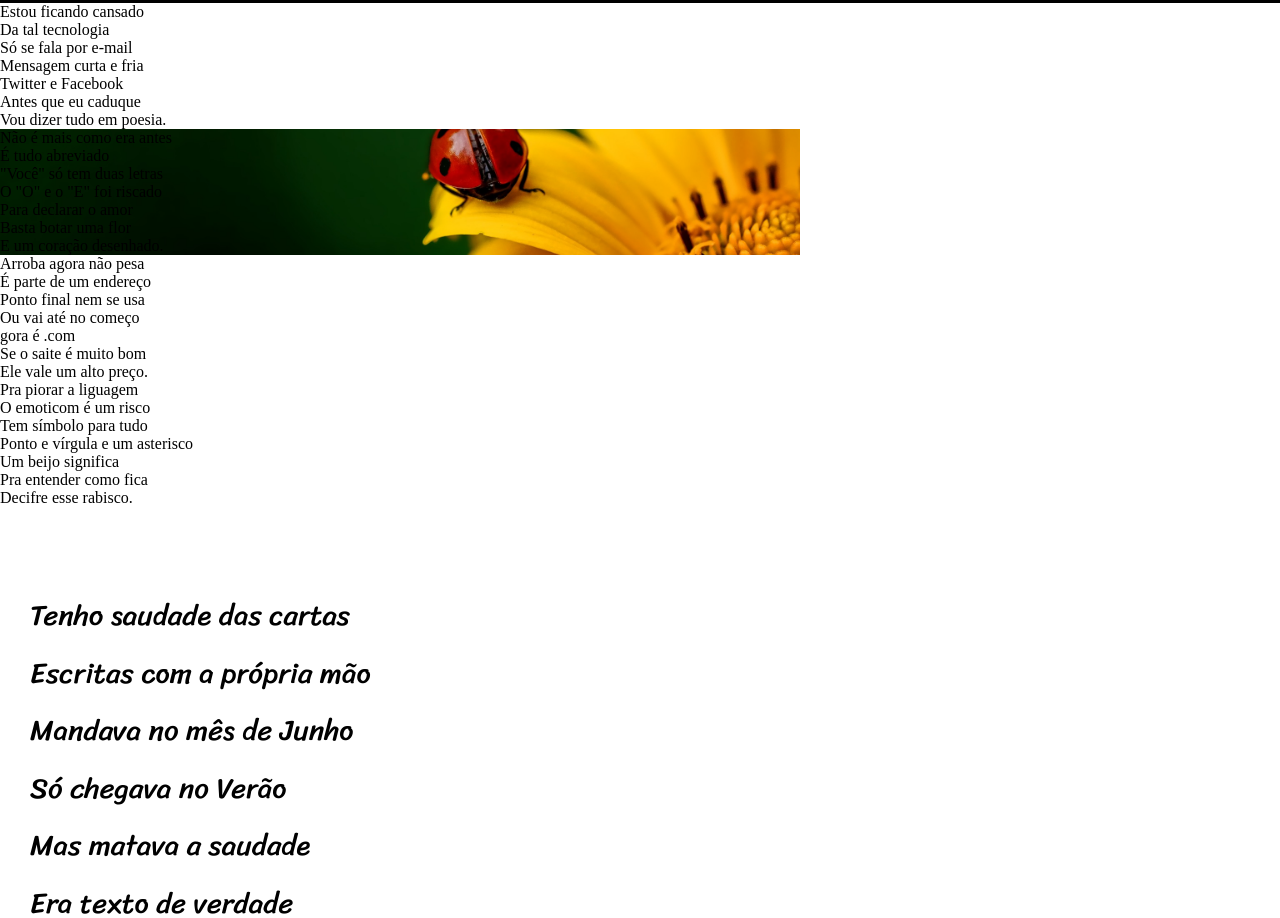
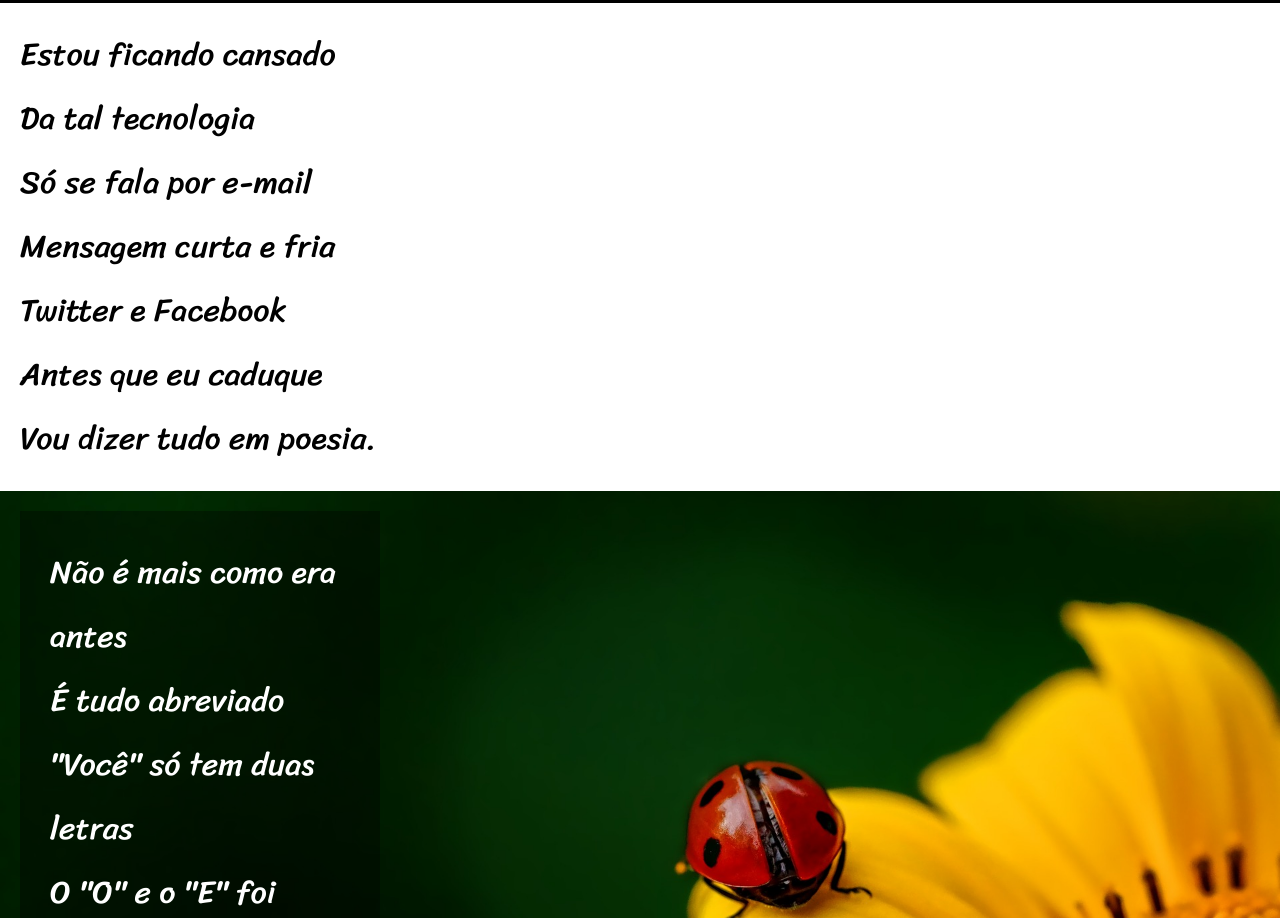
Before and after one commit to Afonsofontinele/Treino, a plain HTML site: page treino cordel/index.html in a window 1280 px wide. Shown: the part 222-1140 px from the top of the page. Drawn offline with Linux system fonts and the light colour scheme.

Commit message:
Projeto cordel finalizado
feito os ajustes final nas imagens

```diff
--- a/treino cordel/index.html
+++ b/treino cordel/index.html
@@ -34,8 +34,9 @@
             </p>
         </section>
 
-        <section class="imagem">
-            <p class="fundo" id="img01" >
+        <section class="imagem01">
+            <p class="fundo" >
+
                 Não é mais como era antes <br>
 
                 É tudo abreviado <br>
@@ -71,7 +72,7 @@
         </section>
 
         <section class="normal">
-            <p class="s-fundo" id="img02">
+            <p class="s-fundo" >
 
                 Pra piorar a liguagem <br>
 
@@ -89,8 +90,8 @@
             </p>
         </section>
 
+        <section class="imagem02">
             <p class="fundo">
-
                 Tenho saudade das cartas <br>
 
                 Escritas com a própria mão <br>
@@ -105,7 +106,9 @@
 
                 Nas linhas do coração.
             </p>
+        </section>
 
+        <section class="normal">
             <p class="s-fundo">
                 Agora, escrevo e envio <br>
 
@@ -121,7 +124,9 @@
 
                 Da tecnologia do agora.
             </p>
+        </section>
 
+        <section class="normal">
             <p class="s-fundo">
                 Felizmente, pra orar <br>
 
@@ -135,8 +140,8 @@
 
                 Seus lábios são aparelhos <br>
 
-            Deixe que Deus interprete.
-        </p>
+                Deixe que Deus interprete.</p>
+        </section>
 
     </main>
 </body>
--- a/treino cordel/style.css
+++ b/treino cordel/style.css
@@ -19,19 +19,30 @@ h1 {
     font-weight: bolder;
 }
 
-main > p {
-
+section {
+    font-size: 2em;
+    line-height: 2em;
     font-family: 'Sriracha', cursive;
-    font-size: 1.8em;
-    line-height: 2em;
-    padding-top: 10vh;
-    padding-left: 30px;
+    padding: 20px;
 }
 
-p#img01 {
+p.fundo {
+    background-color: rgba(0, 0, 0, 0.342);
+    color: white;
+    width: 300px;
+    padding: 30px;
+}
+
+section.imagem01{
     background-image: url(imagem/background001.jpg);
     background-position: center;
+    background-size: cover;
     background-attachment: fixed;
+}
+
+section.imagem02{
+    background-image: url(imagem/background002.jpg);
+    background-position: center;
     background-size: cover;
-    width: 100vh;
+    background-attachment: fixed;
 }
```
Lines whose indentation alone changed are shown as unchanged.
